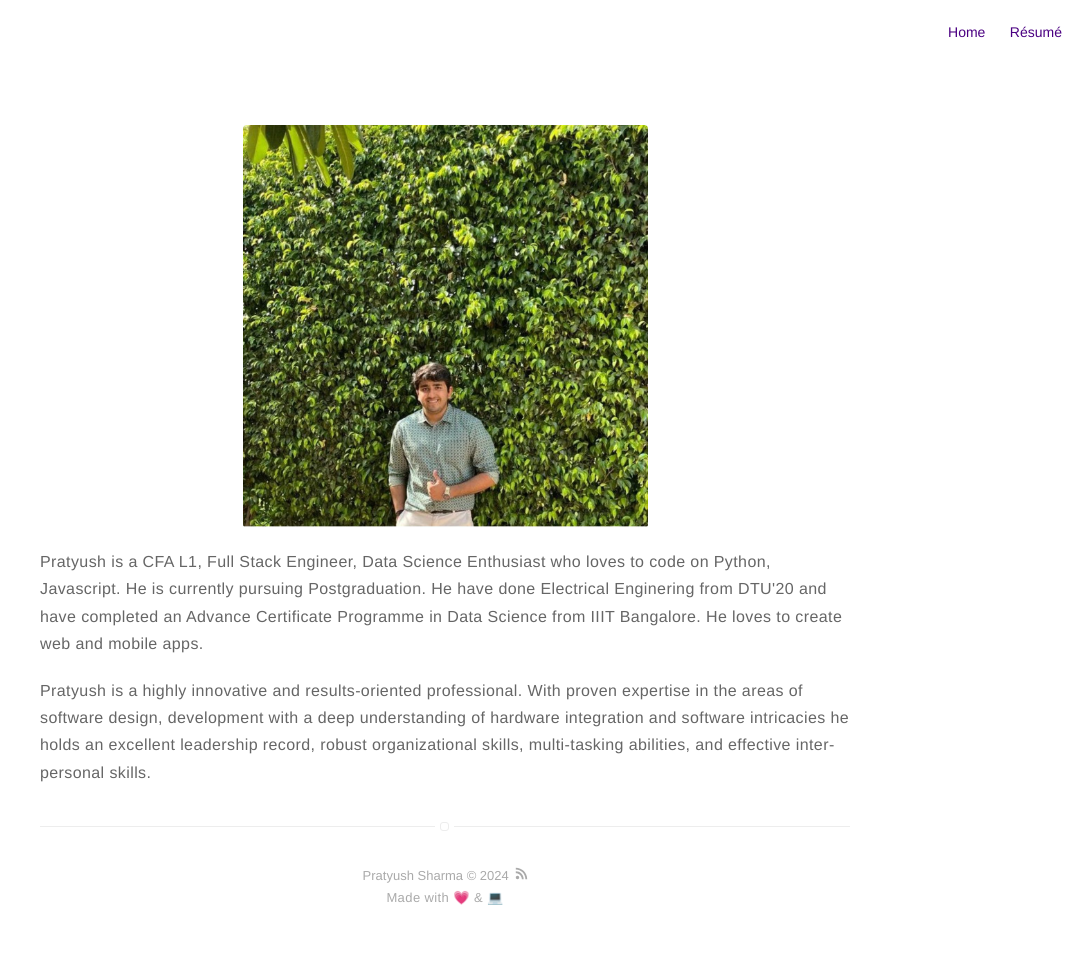
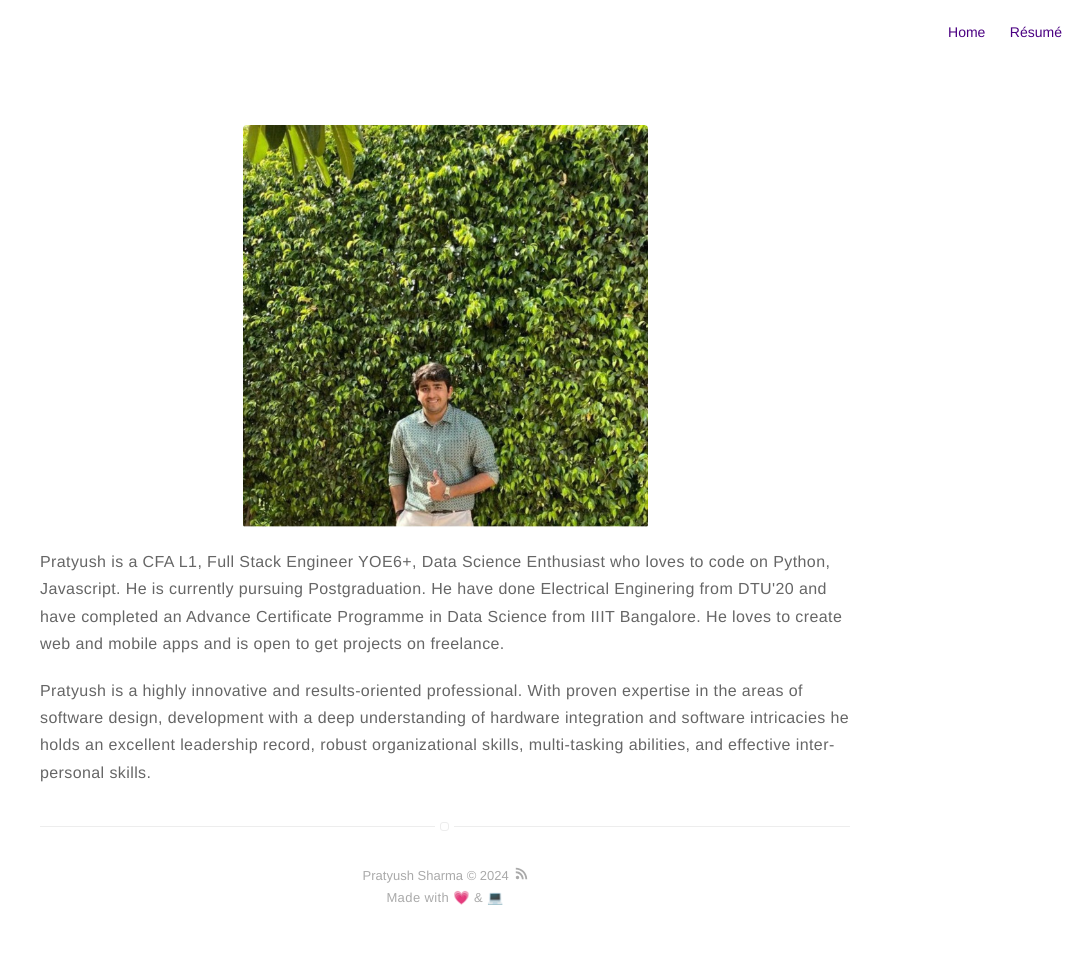
Before and after one commit to Pratyuxh/Pratyuxh.github.io, a Jekyll site: the page built from about.md, in a window 1280 px wide. Shown: the whole page, without its empty margins (195-1280 px from the left). Built offline with Jekyll 4.4.1, drawn with Linux system fonts in a browser that asks for light colours.

Commit message:
Updated Code

```diff
--- a/about.md
+++ b/about.md
@@ -5,7 +5,7 @@ layout: page
 ![Profile Image]({% if site.external-image %}{{ site.picture }}{% else %}{{ site.url }}/{{ site.picture }}{% endif %})
 
 <p>
-Pratyush is a CFA L1, Full Stack Engineer, Data Science Enthusiast who loves to code on Python, Javascript. He is currently pursuing Postgraduation. He have done Electrical Enginering from DTU'20 and have completed an Advance Certificate Programme in Data Science from IIIT Bangalore. He loves to create web and mobile apps.
+Pratyush is a CFA L1, Full Stack Engineer YOE6+, Data Science Enthusiast who loves to code on Python, Javascript. He is currently pursuing Postgraduation. He have done Electrical Enginering from DTU'20 and have completed an Advance Certificate Programme in Data Science from IIIT Bangalore. He loves to create web and mobile apps and is open to get projects on freelance.
 </p>
 
 <p>
```
